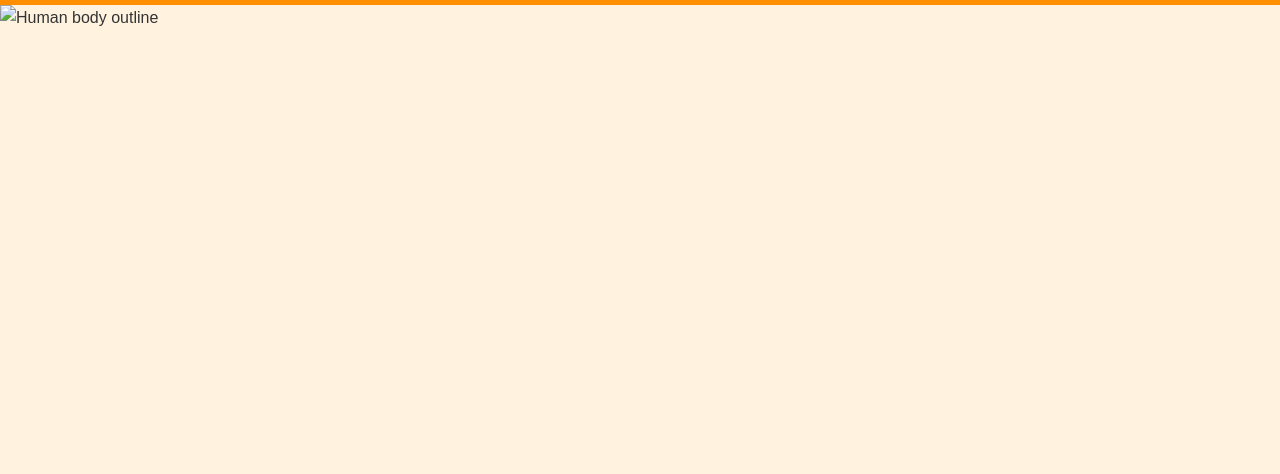
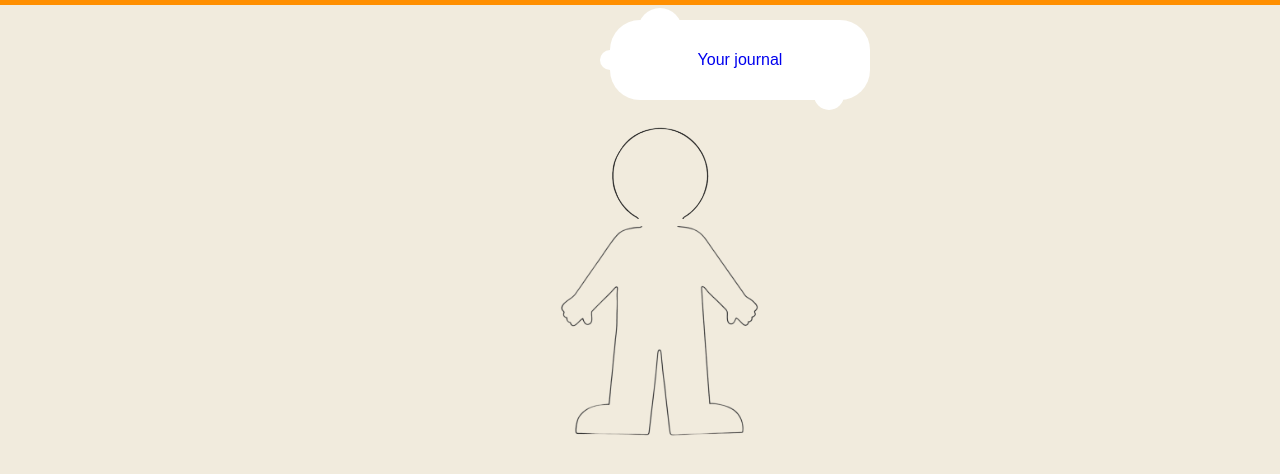
Before and after one commit to cfglondon24/Team-6, a website: page public/landing-page.html in a window 1280 px wide. Shown: the part 62-536 px from the top of the page. Drawn offline with Linux system fonts and the light colour scheme.

Commit message:
Body page
- Added a basic design of the body image

```diff
--- /dev/null
+++ b/public/css/landing-page.css
@@ -0,0 +1,94 @@
+
+#intro{ /* INITIAL SECTION */
+	text-align: center;
+	border: 0;
+	width:100%;
+	height:100%;
+	color: white;
+	position: absolute;
+}
+
+.body-outline{
+    text-align: center;
+    list-style-type:none
+}
+
+#mainh1{	/* Central header in intro */
+  color: black;
+  font-size: 7vh;
+  line-height: 1.4;
+  font-weight: 500;
+  position:  relative ; top:240px; right: 0px;
+  width: 50%;
+
+  padding-bottom: 0px;
+}
+
+.minih1{
+	font-size:4vh;
+ 	line-height: 25px;
+  font-weight: 700;
+	color: black;
+	padding: 0 10%;
+}
+.minih2{
+	font-size: 2.6vh;
+ 	line-height: 20px;
+  font-weight: 500;
+  color: grey;
+  padding: 0 10%;
+}
+
+.hover-link{
+    filter: grayscale(100%) brightness(50%)
+}
+
+.hover-link:hover img{
+    filter: grayscale(100%) brightness(50%)
+}
+
+
+
+
+.thought {
+    display:flex;
+    text-decoration: none;
+    background-color:white;
+    padding:20px;
+    border-radius:30px;
+    min-width:40px;
+    max-width:220px;
+    min-height:40px;
+    margin:20px;
+    position:relative; left: 550px; bottom: 5px;
+    align-items:center;
+    justify-content:center;
+    text-align:center;
+  }
+  .thought:before,
+  .thought:after {
+    content:"";
+    background-color:white;
+    border-radius:50%;
+    display:block;
+    position:absolute;
+    z-index:-1;
+  }
+  .thought:before {
+    width:44px;
+    height:44px;
+    top:-12px;
+    left:28px;
+    box-shadow:-50px 30px 0 -12px white;
+  }
+  .thought:after {
+    bottom:-10px;
+    right:26px;
+    width:30px;
+    height:30px;
+    box-shadow:40px -34px 0 0 white,
+               -28px -6px 0 -2px white,
+               -24px 17px 0 -6px white,
+               -5px 25px 0 -1white0px white;
+
+  }
--- a/public/css/styles.css
+++ b/public/css/styles.css
@@ -6,10 +6,10 @@ body, h1, h2, h3, p {
 
 /* Apply a base font family */
 body {
-  font-family: 'Arial', sans-serif;
+  font-family: 'sans-serif', sans-serif;
   line-height: 1.6;
   color: #333; /* Dark grey for text to ensure readability */
-  background-color: #fff3e0; /* Light orange for a subtle background */
+  background-color: #f1ebdd; /* Light orange for a subtle background */
 }
 
 .container {
--- a/public/landing-page.html
+++ b/public/landing-page.html
@@ -4,6 +4,7 @@
   <meta charset="UTF-8">
   <title>Sepsis App</title>
   <link rel="stylesheet" href="css/styles.css">
+  <link rel="stylesheet" href="css/landing-page.css">
 </head>
 
 <body>
@@ -15,15 +16,20 @@
         <a href="landing-page.html" class="nav-link">My Body</a>
         <a href="friend.html" class="nav-link">Find a Friend</a>
         <a href="community.html" class="nav-link">Community</a>
-        <a href="resources.html" class="nav-link">Resources</a>
+        <a href="resoursces.html" class="nav-link">Resources</a>
         <a href="https://sepsistrust.org/" class="nav-link">About Sepsis UK</a>
       </nav>
     </div>
   </header>
 
   <!-- Clickable body outline -->
+  <ul class = "body-outline">
+    <a href="#intro" class="thought">Your journal</a>
+    <li><a href = "#intro" class="hover-link"><img src = "./assets/head.png" width="100px"></a></li>
+    <li><img src = "./assets/body.png" width="200px"></li>
+  </ul>
+
   <div id="body-outline">
-    <img src="images/body-outline.png" alt="Human body outline" usemap="#body-map">
     <map name="body-map">
       <area shape="rect" coords="..." href="symptoms.html" alt="Enter Symptoms">
     </map>
@@ -31,4 +37,6 @@
 
   <script src="js/script.js"></script>
 </body>
+
+
 </html>
```
Also changed, not shown: public/assets/body.png (added), public/assets/head.png (added).
